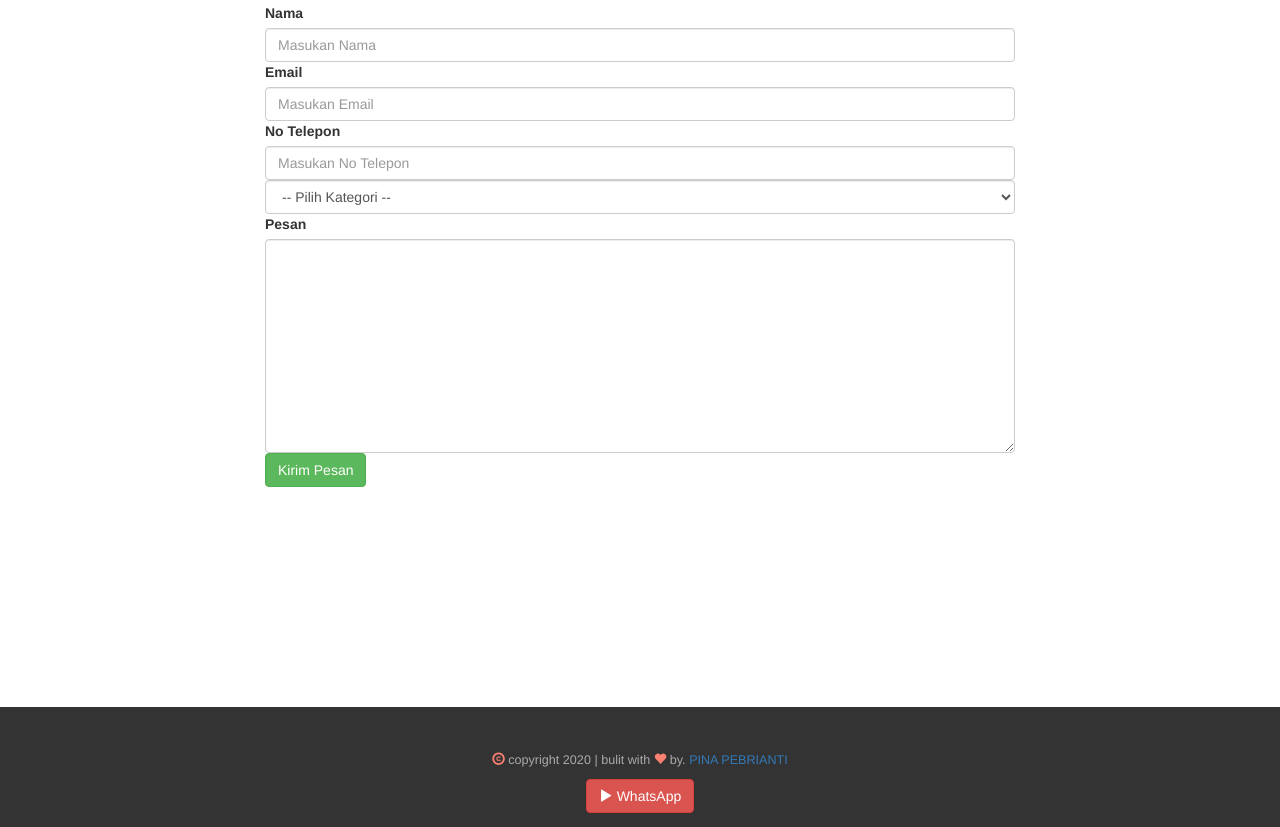
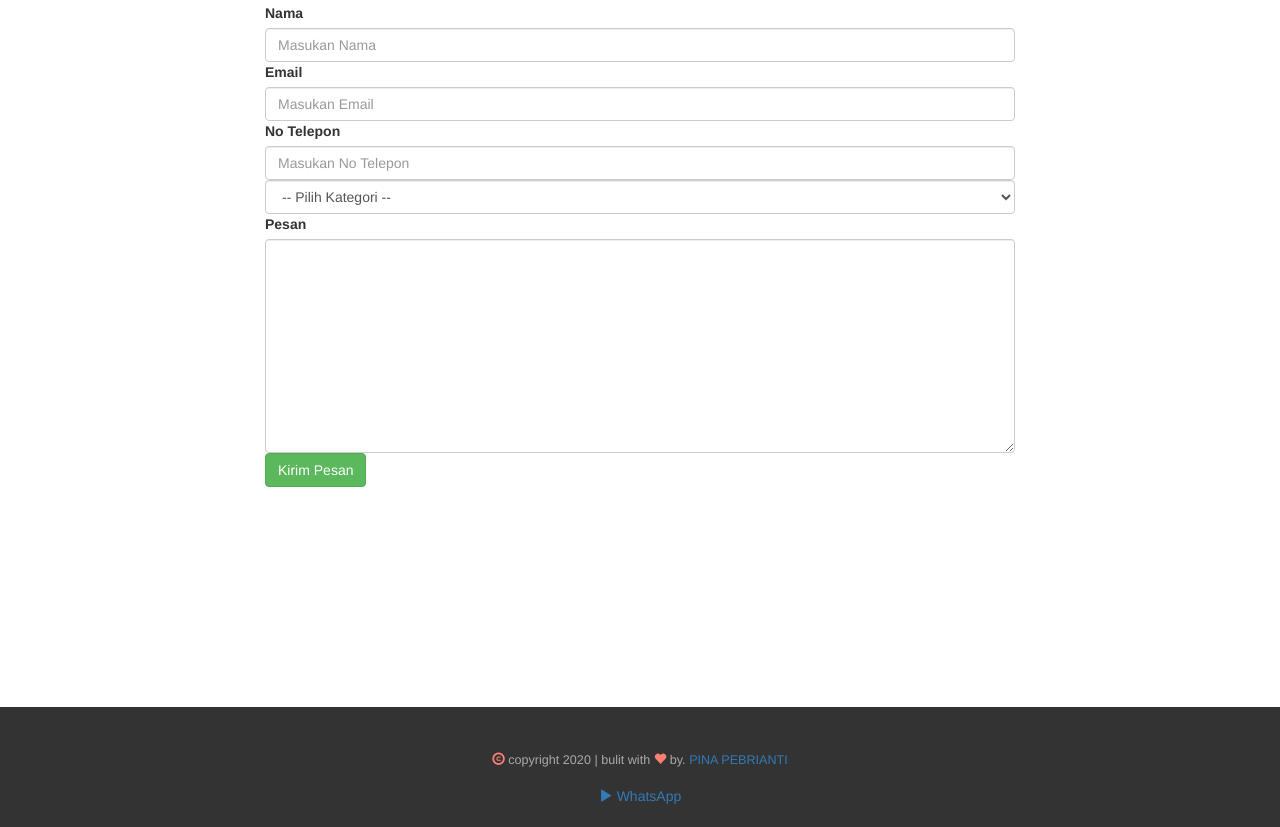
Before and after one commit to pinapebrianti/portfolio, a plain HTML site: page index.html in a window 1280 px wide. Shown: the part 1178-2005 px from the top of the page. Drawn offline with Linux system fonts and the light colour scheme.

Commit message:
Update index.html

```diff
--- a/index.html
+++ b/index.html
@@ -168,7 +168,7 @@
         </div>
         <div class="row">
           <div class="col-sm-12">
-            <a href="https://wa.me/qr/TGYHFF7Y3KZOL1" class="btn btn-danger">
+            <a href="https://wa.me/qr/TGYHFF7Y3KZOL1" class="btn btn-green">
             <i class="glyphicon glyphicon-play"></i> WhatsApp</a>
           </div>
         </div>
```
